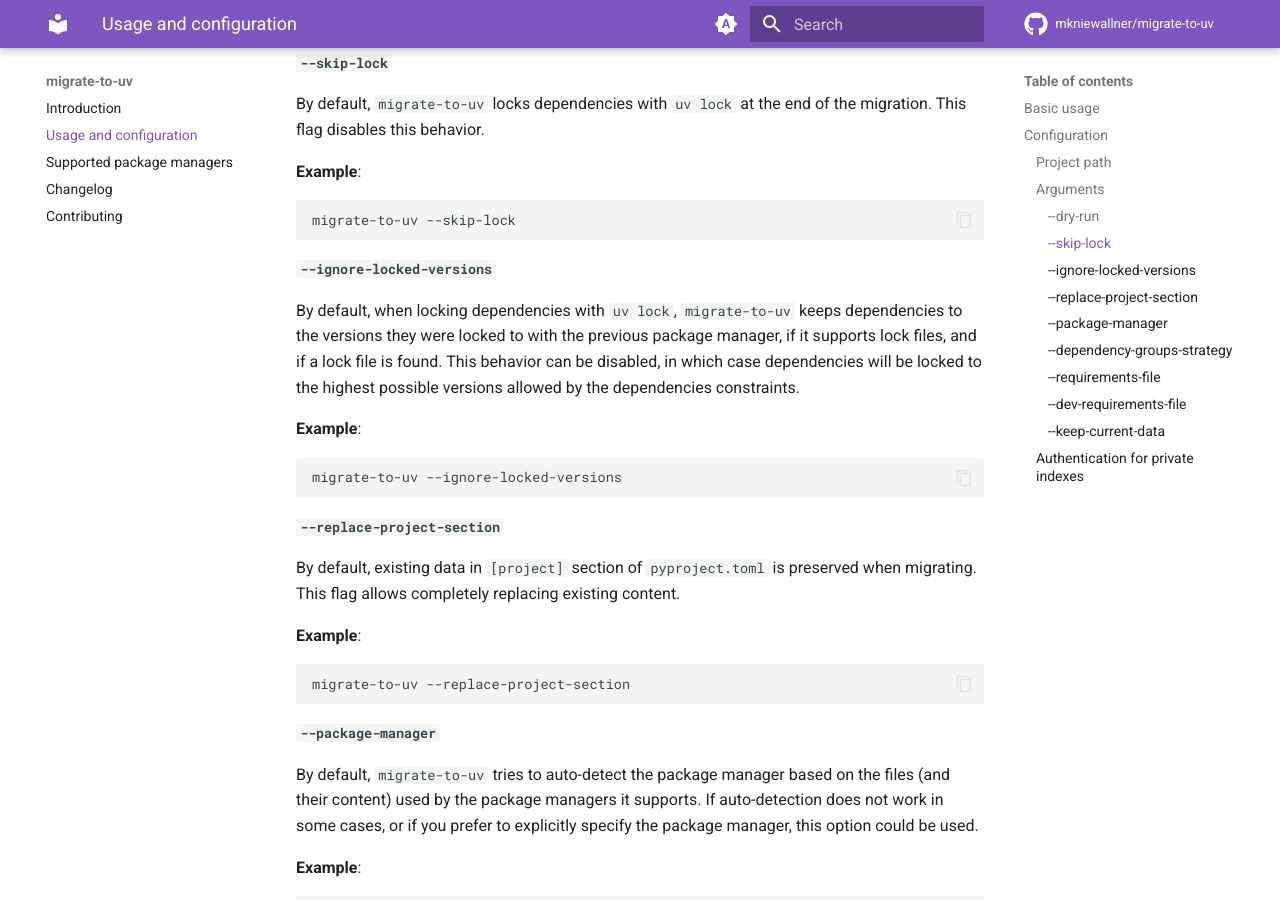
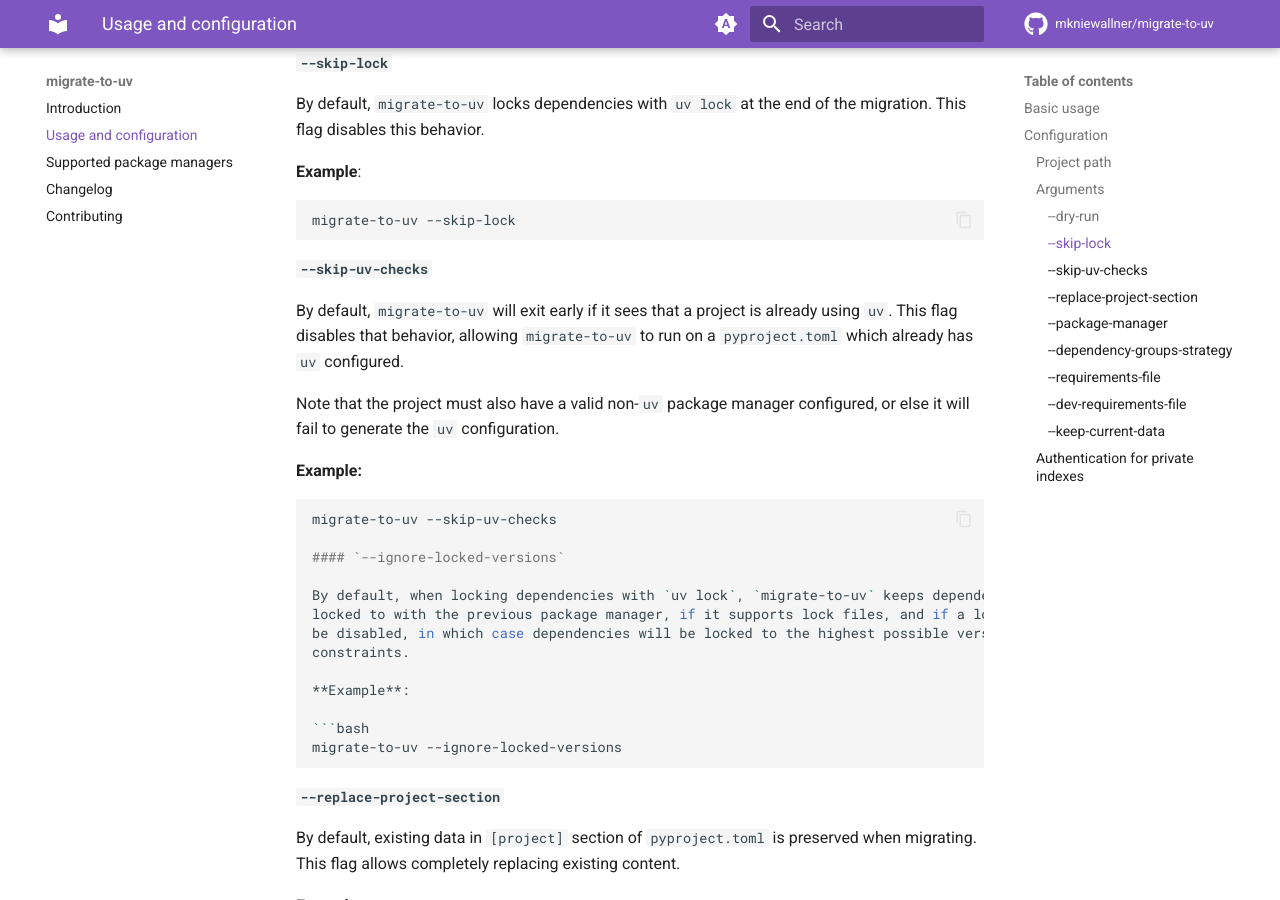
Before and after one commit to mkniewallner/migrate-to-uv, an MkDocs documentation site: the page built from docs/usage-and-configuration.md, in a window 1280 px wide and 900 px high, scrolled down 1020 px. Built offline with MkDocs 1.6.1 and Material for MkDocs 9.7.7, drawn with Linux system fonts in a browser that asks for light colours; comment, search, counter and statistics services are not loaded.

Commit message:
add documentation

````diff
--- a/docs/usage-and-configuration.md
+++ b/docs/usage-and-configuration.md
@@ -52,6 +52,20 @@ behavior.
 ```bash
 migrate-to-uv --skip-lock
 ```
+
+#### `--skip-uv-checks`
+
+By default, `migrate-to-uv` will exit early if it sees that a project is already using `uv`.
+This flag disables that behavior, allowing `migrate-to-uv` to run on a `pyproject.toml`
+which already has `uv` configured.
+
+Note that the project must also have a valid non-`uv` package manager configured,
+or else it will fail to generate the `uv` configuration.
+
+**Example:**
+
+```bash
+migrate-to-uv --skip-uv-checks
 
 #### `--ignore-locked-versions`
 
````
